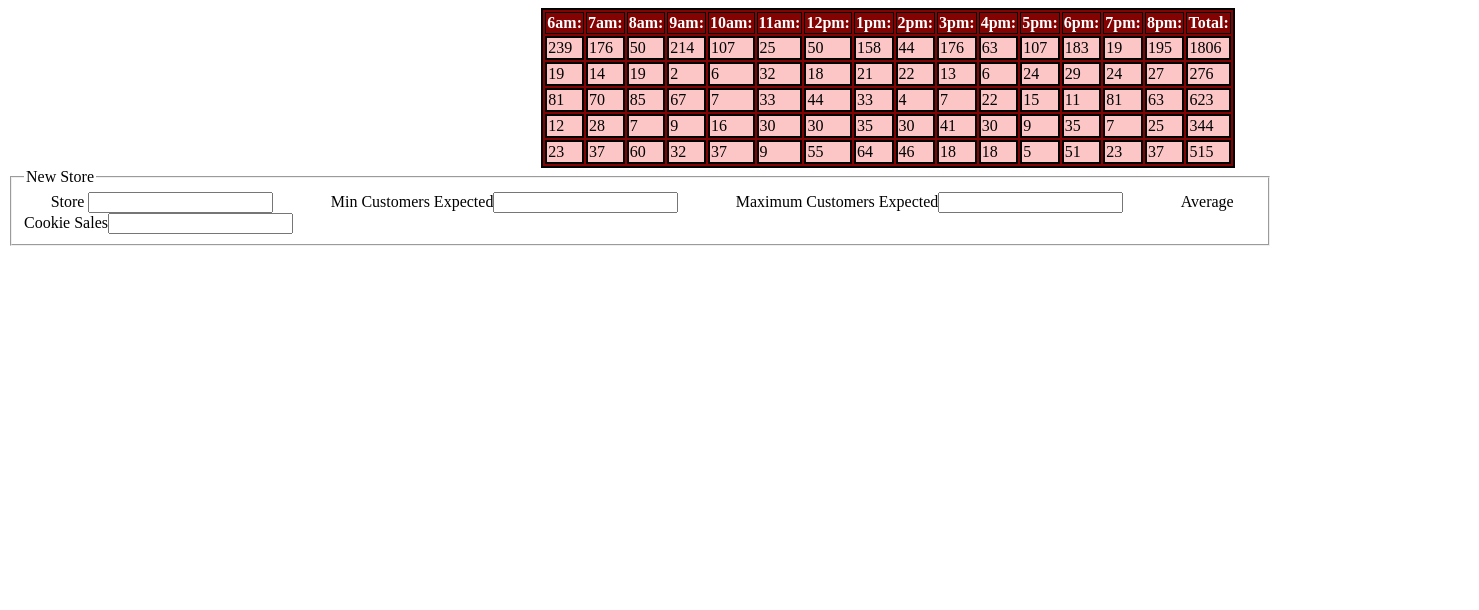
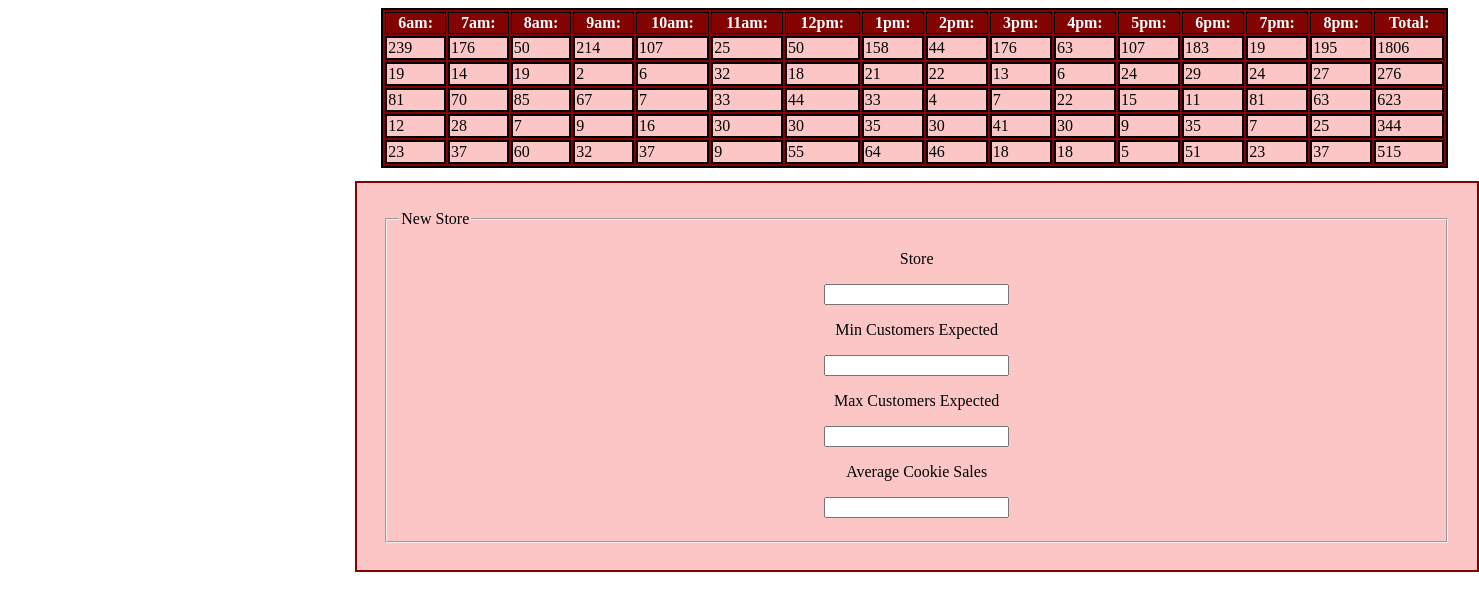
Before and after one commit to Quintam26/cookies-salmon, a plain HTML site: page sales.html in a window 1280 px wide. Shown: the whole page, 1479 px wide, since content can reach past the window. Drawn offline with Linux system fonts and the light colour scheme.

Commit message:
added color, border, alignment, to table and form

```diff
--- a/sales.html
+++ b/sales.html
@@ -24,14 +24,14 @@
                 <form>
                  <fieldset>
                     <legend>New Store</legend>
-
-                        <label> Store <input type="text" id="store" name="name"></label>
-
-                        <label>Min Customers Expected<input type="text" id="minCustomers" name="name"></label>
-
-                        <label>Maximum Customers Expected<input type="text" id="maxCustomers" name="name"></label>
-
-                        <label>Average Cookie Sales<input type="text" id="averageC" name="name"></label>
+                        <p>Store</p>
+                        <label><input type="text" id="store" name="name"></label>
+                        <p>Min Customers Expected</p>
+                        <label><input type="text" id="minCustomers" name="name"></label>
+                        <p>Max Customers Expected</p>
+                        <label><input type="text" id="maxCustomers" name="name"></label>
+                        <p>Average Cookie Sales</p>
+                        <label><input type="text" id="averageC" name="name"></label>
 
             </article>
 
--- a/style.css
+++ b/style.css
@@ -1,7 +1,8 @@
 table {
         border: solid black 2pt;
         background-color: rgb(131, 2, 2);
-        position: relative; left: 400pt;
+        width:800pt;
+        position: relative; left: 280pt;
 
 }
 
@@ -15,7 +16,23 @@ th  {
     color: white;
 }
 
-label {
-    margin: 20pt;
+form {
+   margin: 10pt;
+   padding: 20pt;
+   width: 800pt;
+   position: relative; left: 250pt;
+   border: solid rgb(131, 2, 2) 2pt;
+   background-color: rgb(252, 198, 198);
+}
+
+label   {
+    margin: 10pt;
+    display: flex;
+    justify-content: center;
 
 }
+
+p {
+    display: flex;
+    justify-content: center;
+}
```
